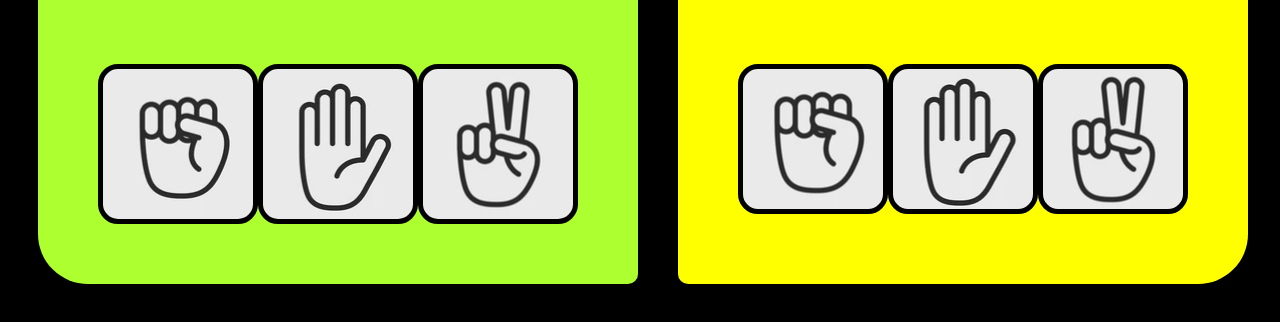
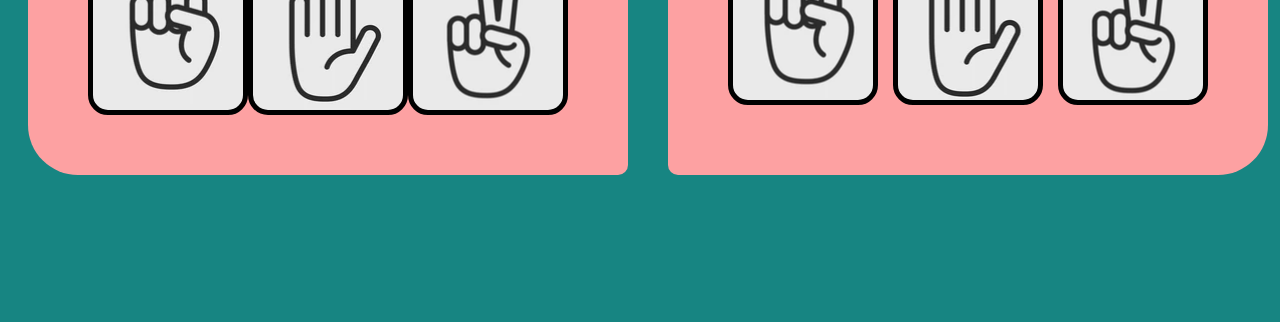
Before and after one commit to pokabilius/RockPaperScissors, a plain HTML site: page index.html in a window 1280 px wide. Shown: the part 557-879 px from the top of the page. After the commit the page ends 800 px from the top, so only its background shows below. Drawn offline with Linux system fonts and the light colour scheme.

Commit message:
Color play

```diff
--- a/style.css
+++ b/style.css
@@ -4,16 +4,25 @@
 
 }
 
+:root{
+    --gold:#BFA181;
+    --turquoise:#178582;
+    --blue:#0A1828;
+    --deep-red:#8E0D3C;
+    --blackdurant:#1D1842;
+    --orange:#EF3B33;
+    --rose-pink:#FDA1A2;
 
+}
 
 .playerchoice, .pcchoice, .result {
-    color: red;
+    color: var(--rose-pink);
     text-align: center;
 }
 
 html {
-    font-size: 50px;
-    background-color: black;
+    font-size: 3rem;
+    background-color:var(--turquoise);
     font-family: "retro";
 }
 
@@ -23,7 +32,7 @@ span {
 
 .title {
     font-size: 1.5rem;
-    color: yellow;
+    color: white;
     text-align: center;
     padding: 20px;
     letter-spacing: 10px;
@@ -32,10 +41,12 @@ span {
 
 .display {
     display: flex;
-    /* background-color: blue; */
     flex: 1;
-    padding: 10px;
+    /* padding: 10px; */
     margin-top: 200px;
+    position: absolute;
+    width: 100%;
+    bottom: 1rem;
 }
 
 .pcmodal, .playermodal {
@@ -48,12 +59,12 @@ span {
 }
 
 .pcmodal {
-    background-color: yellow;
+    background-color:var(--rose-pink);
     border-radius: 50px 10px;
 }
 
 .playermodal {
-    background-color: greenyellow;
+    background-color: var(--rose-pink);
     border-radius: 10px 50px;
 }
 
@@ -124,16 +135,7 @@ span {
     transition: all 1s;
 }
 
-/* .lives {
 
-    background-image: url("./images/heart.png");
-    background-repeat: no-repeat;
-    background-position: center;
-    height: 100px;
-    width: 90px;
-    border: 5px solid black;
-    border-radius: 15px;
-} */
 
 .effect{
     transform: scale(1.1);
```
